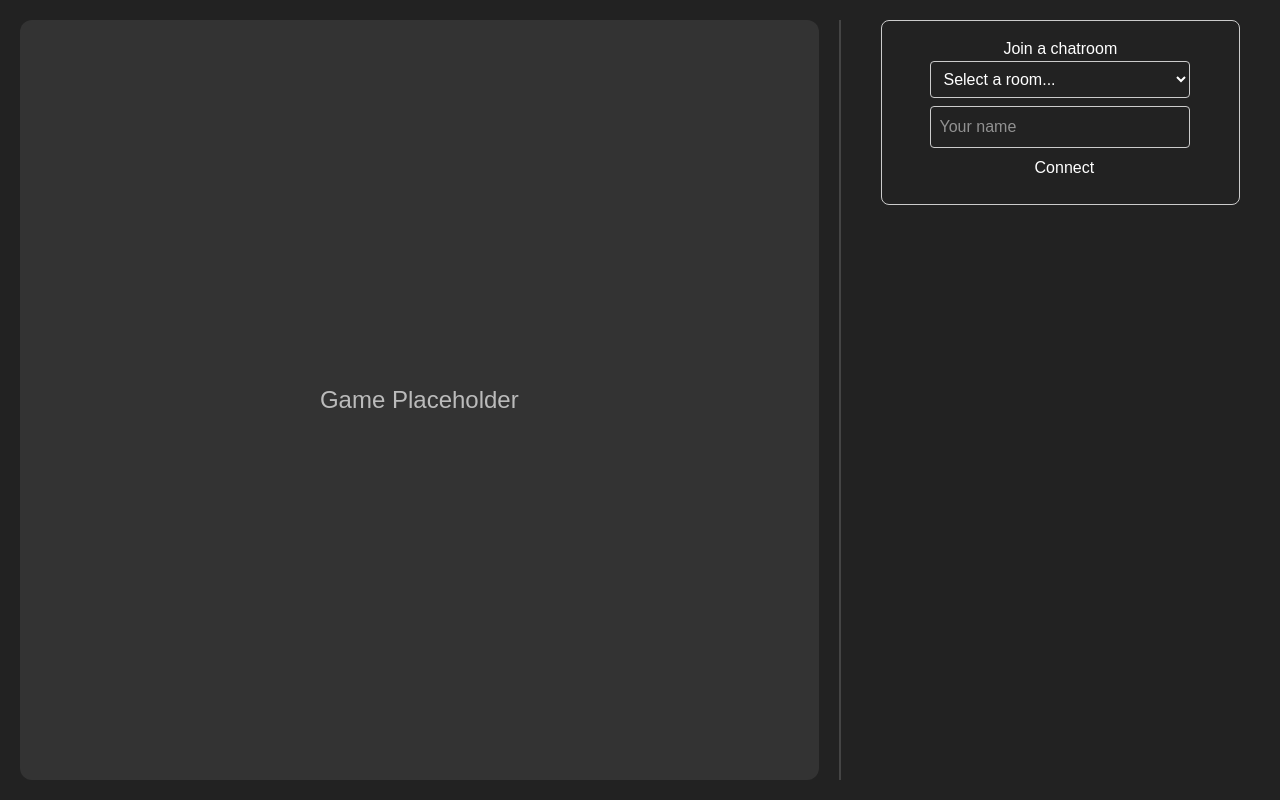
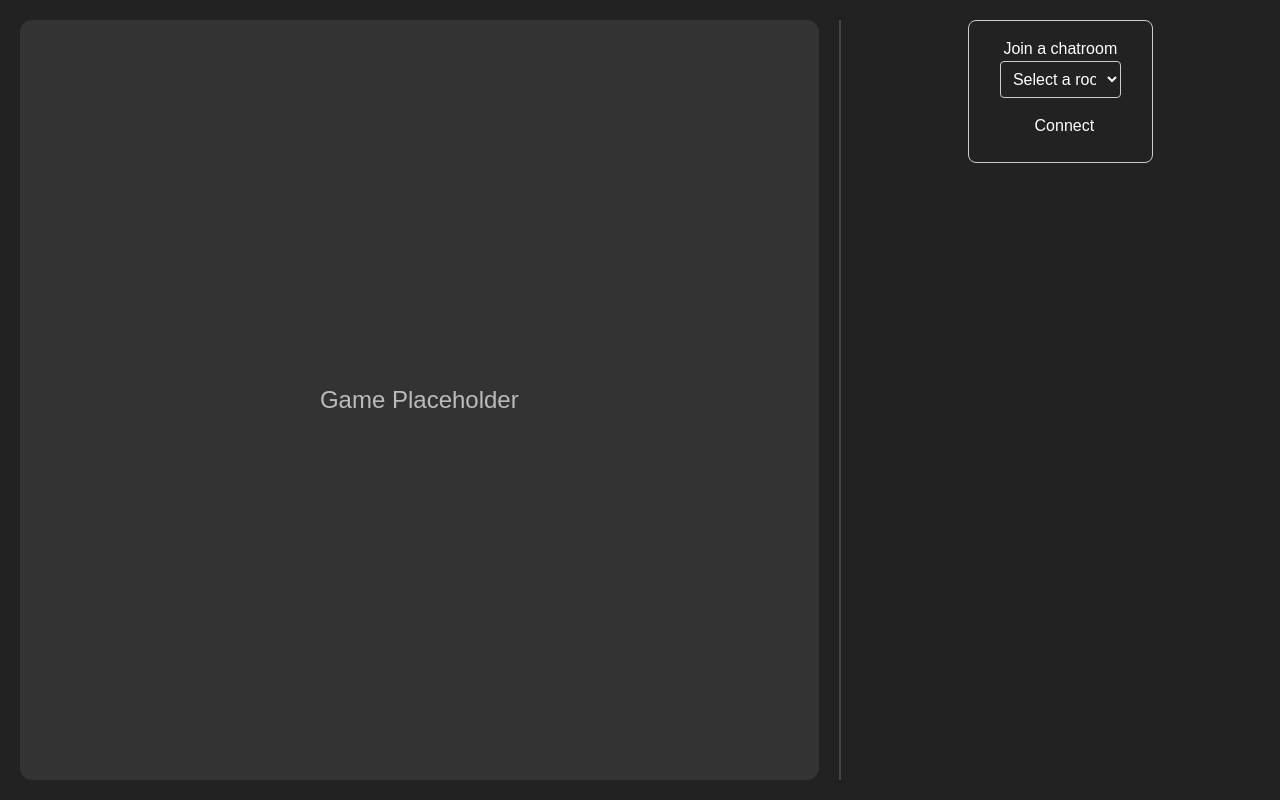
Before and after one commit to Duquesne-Computer-Science-Club/SteelHacks2025, a Next.js app in the folder steelhacks/: page /game in a window 1280 px wide. Built offline with nearby package versions, Linux system fonts and the light colour scheme.

Commit message:
Update chatroom.tsx
Changed the chatroom to use the user's username as their display name.

```diff
--- a/steelhacks/src/components/chatroom.tsx
+++ b/steelhacks/src/components/chatroom.tsx
@@ -9,6 +9,20 @@ interface Message {
 
 const ROOMS = ['Room 100', 'Room 101', 'Room 102'];
 
+function getSessionIdFromCookie(): string | null {
+    const match = document.cookie.match(/(?:^|;\s*)sessionId=([^;]*)/);
+    return match ? decodeURIComponent(match[1]) : null;
+}
+
+function getUsernameFromSession(): string {
+    // For demo: get username from localStorage using sessionId
+    const sessionId = getSessionIdFromCookie();
+    if (!sessionId) return "Unknown";
+    // If you store username by sessionId, adjust this logic
+    const username = localStorage.getItem("username");
+    return username || "Unknown";
+}
+
 const ChatRoom: React.FC = () => {
     const [messages, setMessages] = useState<Message[]>([]);
     const [input, setInput] = useState('');
@@ -16,6 +30,11 @@ const ChatRoom: React.FC = () => {
     const [isConnected, setIsConnected] = useState(false);
     const [room, setRoom] = useState<string>('');
     const messagesEndRef = useRef<HTMLDivElement>(null);
+
+    // Get username from session on mount
+    useEffect(() => {
+        setUsername(getUsernameFromSession());
+    }, []);
 
     // Poll messages from server every 2 seconds
     useEffect(() => {
@@ -63,16 +82,12 @@ const ChatRoom: React.FC = () => {
         if (e.key === 'Enter') sendMessage();
     };
 
-    const handleUsernameChange = (e: React.ChangeEvent<HTMLInputElement>) => {
-        setUsername(e.target.value);
-    };
-
     const handleRoomChange = (e: React.ChangeEvent<HTMLSelectElement>) => {
         setRoom(e.target.value);
     };
 
     const handleConnect = () => {
-        if (username.trim() !== '' && room !== '') setIsConnected(true);
+        if (room !== '') setIsConnected(true);
     };
 
     const handleSend = (e: React.FormEvent) => {
@@ -96,13 +111,6 @@ const ChatRoom: React.FC = () => {
                         ))}
                     </select>
                 </div>
-                <input
-                    type="text"
-                    value={username}
-                    onChange={handleUsernameChange}
-                    placeholder="Your name"
-                    style={{ width: '80%', padding: 8, borderRadius: 4, border: '1px solid #ccc' }}
-                />
                 <button onClick={handleConnect} style={{ marginLeft: 8, padding: '8px 16px' }}>
                     Connect
                 </button>
```
